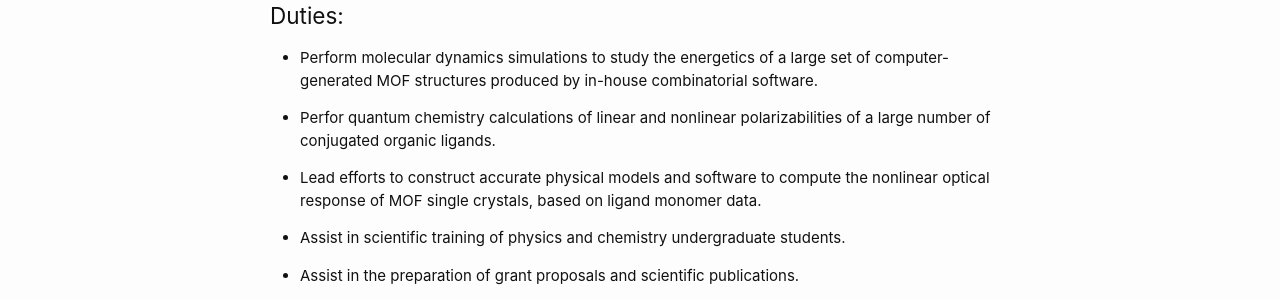
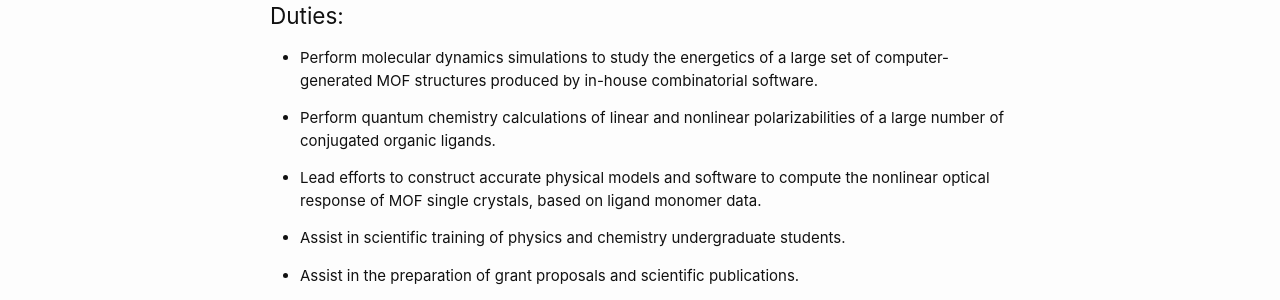
Before and after one commit to fherreralab/fherreralab.github.io, a Jekyll site: the page built from _posts/2018-05-11-postdoc-position-compchem.md, in a window 1280 px wide. Shown: the part 443-743 px from the top of the page. Built offline with Jekyll 4.4.1, drawn with Linux system fonts in a browser that asks for light colours.

Commit message:
edited job postings

```diff
--- a/_posts/2018-05-11-postdoc-position-compchem.md
+++ b/_posts/2018-05-11-postdoc-position-compchem.md
@@ -15,7 +15,7 @@ Applicants must send their **current CV and 2 letters of recommendation** to *fe
 
 * Perform molecular dynamics simulations to study the energetics of a large set of computer-generated MOF structures produced by in-house combinatorial software.
 
-* Perfor quantum chemistry calculations of linear and nonlinear polarizabilities of a large number of conjugated organic ligands.
+* Perform quantum chemistry calculations of linear and nonlinear polarizabilities of a large number of conjugated organic ligands.
 
 * Lead efforts to construct accurate physical models and software to compute the nonlinear optical response of MOF single crystals, based on ligand monomer data.
 
```
Also changed, not shown: 1 other file.
